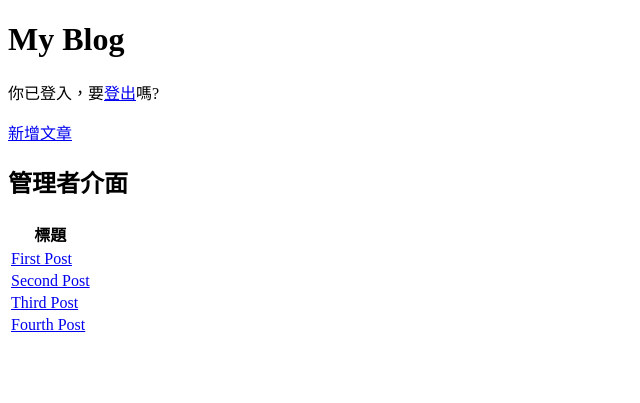
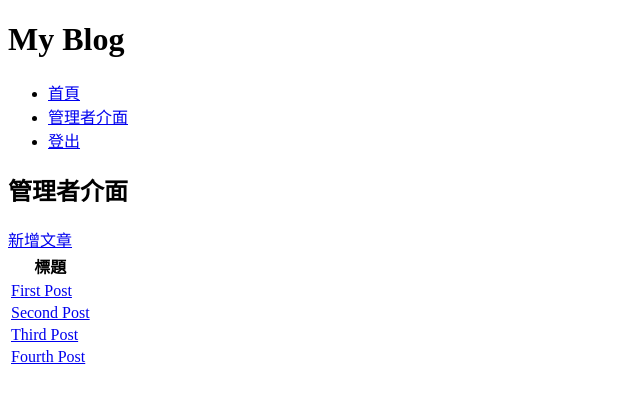
Before and after one commit to orzsdral/PHP-beginger, a PHP site: page /admin/index.php in a window 1280 px wide. Shown: the top 403 px of the page, without its empty margins (0-640 px from the left). Run offline with PHP 8.4, Linux system fonts and the light colour scheme; the visitor is signed in with stand-in values (Sample User, id 1); data comes from the database, SQL or seed files in the repository.

Commit message:
新增全站導航連結

```diff
--- a/admin/index.php
+++ b/admin/index.php
@@ -9,16 +9,11 @@ Auth::requireLogin();
     $articles = Article::getAll($conn);
 ?>
 <?php require_once('../includes/header.php'); ?>
-<!-- //判斷是否登入 -->
-<?php if (Auth::isLoggedIn()): ?>
-    <p>你已登入，要<a href="logout.php">登出</a>嗎?</p>
-<!-- //登入才能看到移動來判斷裡面 -->
-    <a href="new-article.php">新增文章</a>
-<?php else: ?>
-    <p>你未<a href="login.php">登入</a>?!</p>
-<?php endif; ?>
 
     <h2>管理者介面</h2>
+
+    <a href="new-article.php">新增文章</a>
+
         <!-- 加入判斷如果數組是空的不能顯示 -->
         <?php if(empty($articles)): ?>
             No articles found.
--- a/includes/header.php
+++ b/includes/header.php
@@ -11,4 +11,17 @@
         <h1>My Blog</h1>
     </header>
 
+    <nav>
+        <ul>
+            <li><a href="/PHP-beginger/">首頁</a></li>
+            <?php if (Auth::isLoggedIn()) :?>
+                <li><a href="/PHP-beginger/admin/">管理者介面</a></li>
+                <li><a href="/PHP-beginger/logout.php">登出</a></li>
+            <?php else:?>
+                <li><a href="/PHP-beginger/login.php">登入</a></li>
+            <?php endif;?>
+        </ul>
+
+    </nav>
+
     <main>
```
Also changed, not shown: index.php (+5 -10 lines).
